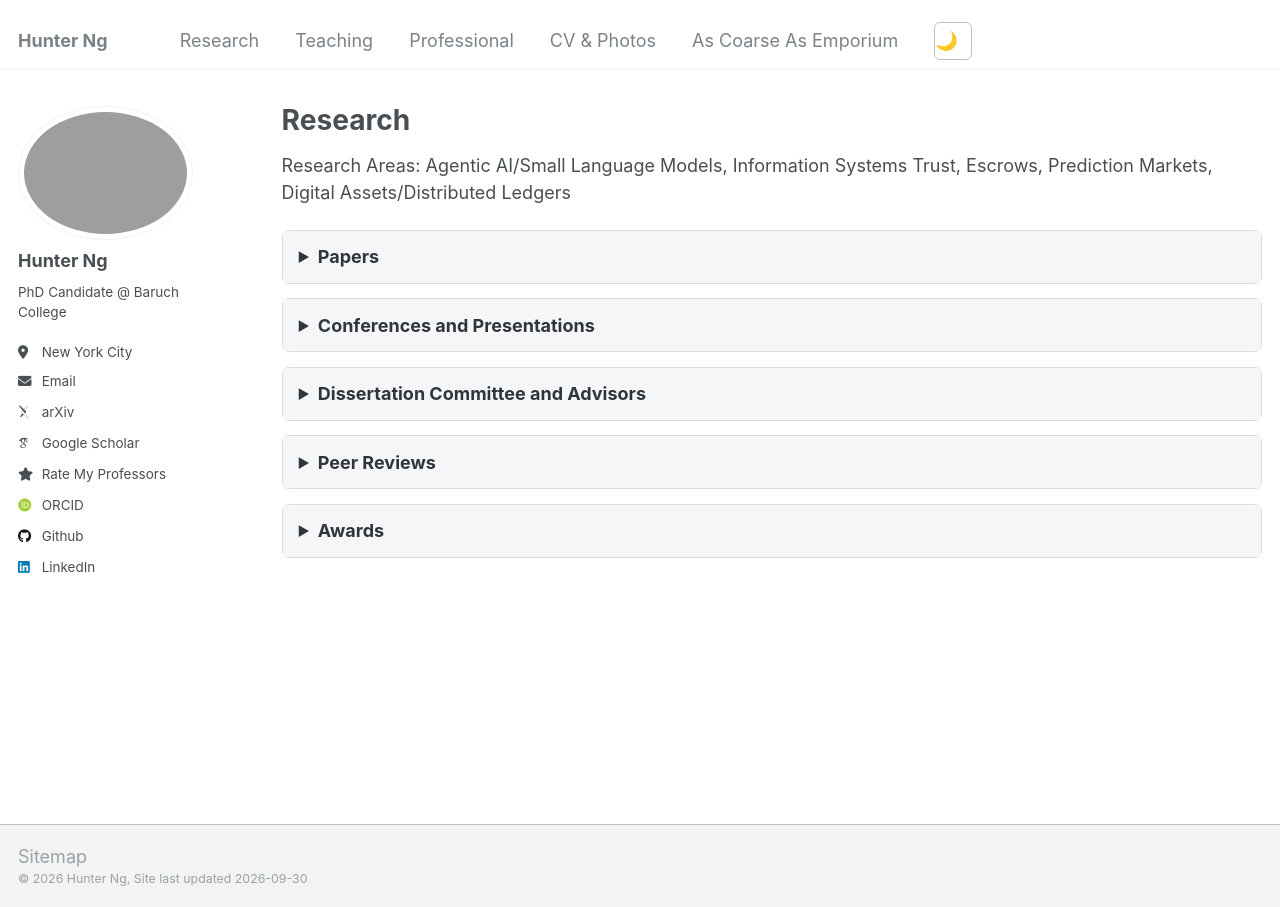
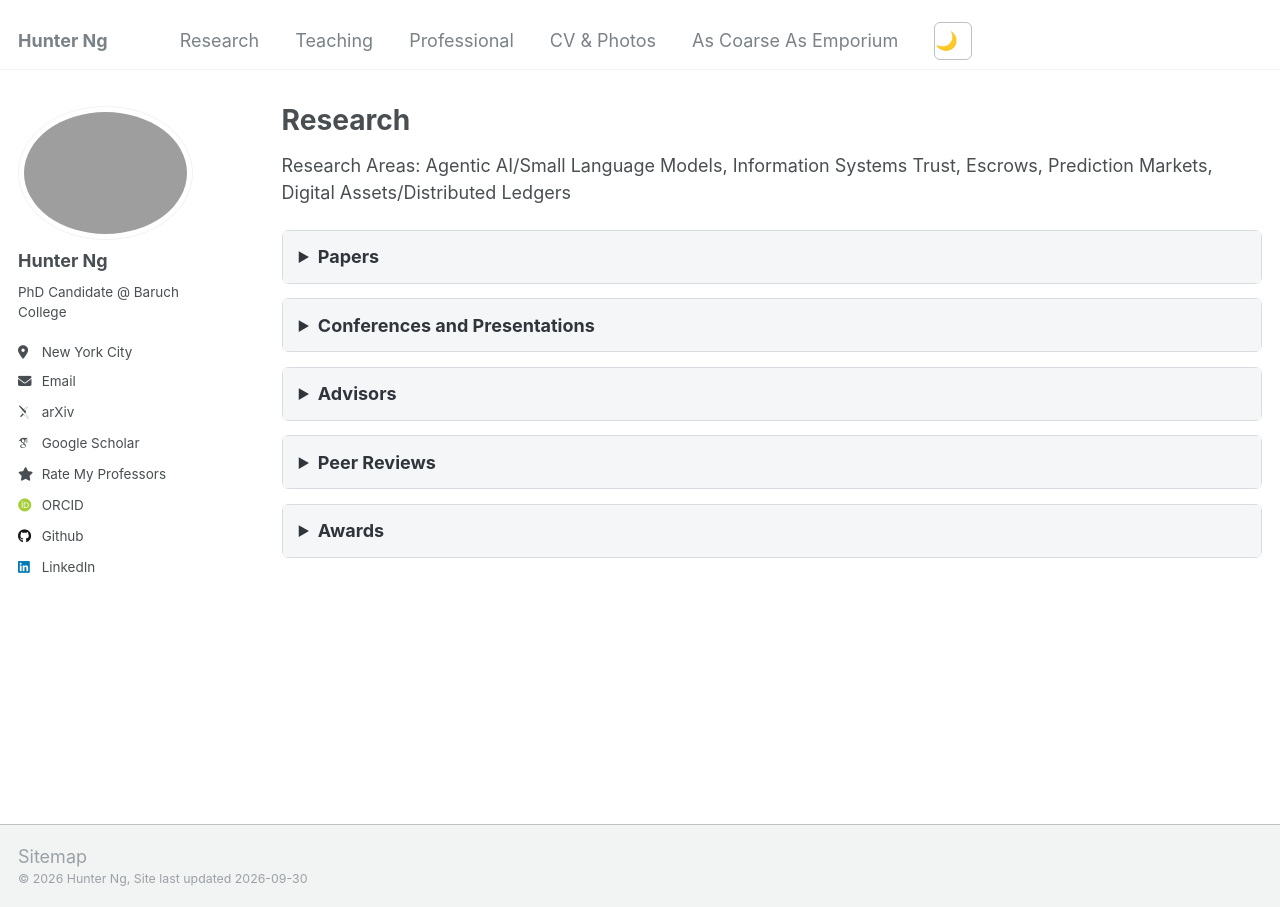
Before and after one commit to hunternbh/hunterng, a Jekyll site: the page built from _pages/research.md, in a window 1280 px wide. Built offline with Jekyll 4.4.1, drawn with Linux system fonts in a browser that asks for light colours; some web fonts are replaced.

Commit message:
Simplify advisors section

```diff
--- a/_pages/research.md
+++ b/_pages/research.md
@@ -342,22 +342,17 @@
 </details>
 
 <details class="research-section">
-<summary>Dissertation Committee and Advisors</summary>
+<summary>Advisors</summary>
 <div class="research-section__content" markdown="1">
 
-**Dissertation Committee**
 - [Edward Li](https://zicklin.baruch.cuny.edu/faculty-profile/edward-x-li/) (Baruch College)
-- [Lin Peng](https://zicklin.baruch.cuny.edu/faculty-profile/lin-peng/) (Baruch College)
+- [Michael Grossman](https://www.gc.cuny.edu/people/michael-grossman) (CUNY Graduate Center)
 - [Hagit Levy-Shalev](https://zicklin.baruch.cuny.edu/faculty-profile/hagit-levy-shalev/) (Baruch College)
-- [Michael Grossman](https://www.gc.cuny.edu/people/michael-grossman) (CUNY Graduate Center)
-
-<!-- - Svenja Dube (Baruch College)
-- Diana Weng (University of South Florida, Tampa) -->
-
-**Advisors**
 - [Yen Tong](https://dr.ntu.edu.sg/entities/person/Tong-Yen-Hee) (Nanyang Technological University)
 - [Diana Weng](https://www.usf.edu/business/about/bios/weng-diana.aspx) (University of South Florida)
+- [Lin Peng](https://zicklin.baruch.cuny.edu/faculty-profile/lin-peng/) (Baruch College)
 - [Hun-Tong Tan](https://dr.ntu.edu.sg/entities/person/Tan-Hun-Tong) (Nanyang Technological University)
+- [Svenja Dube](https://www.baruch.cuny.edu/profiles/faculty/Svenja-Dube) (Baruch College)
 
 </div>
 </details>
```
